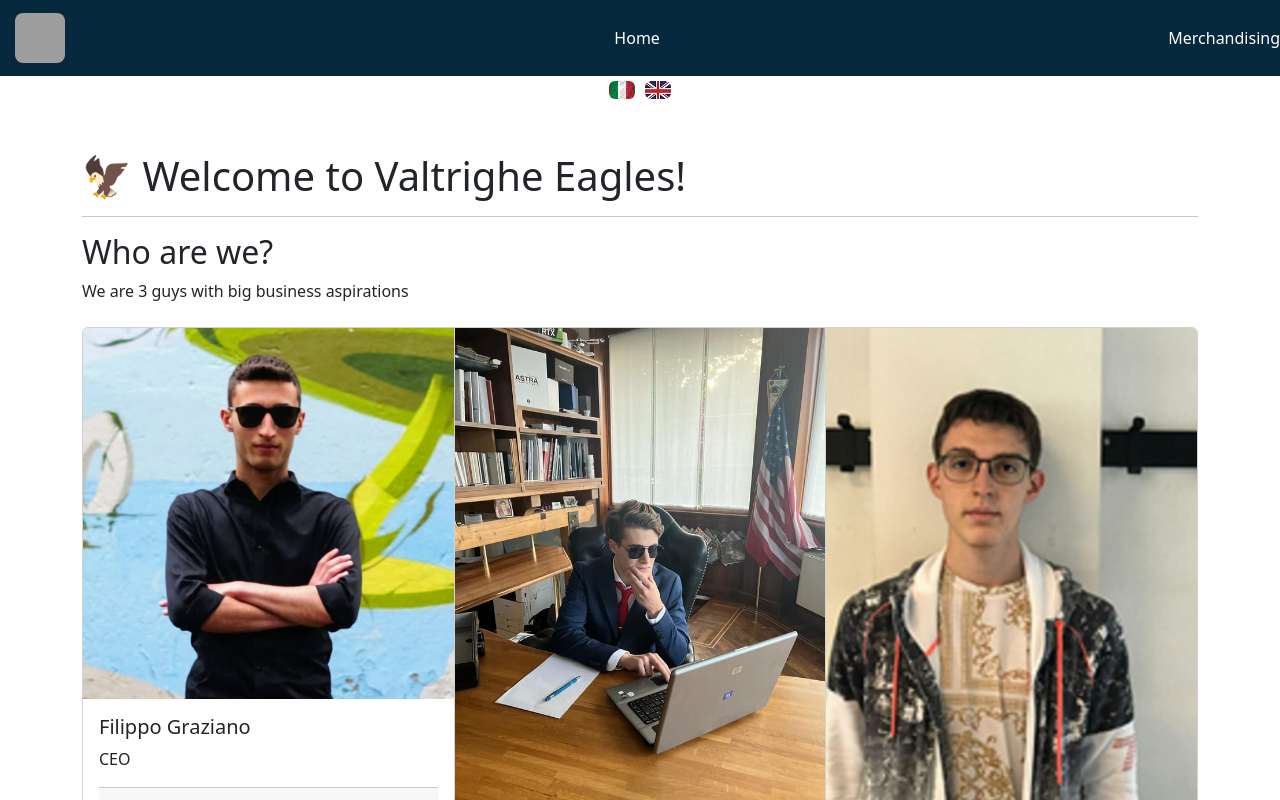
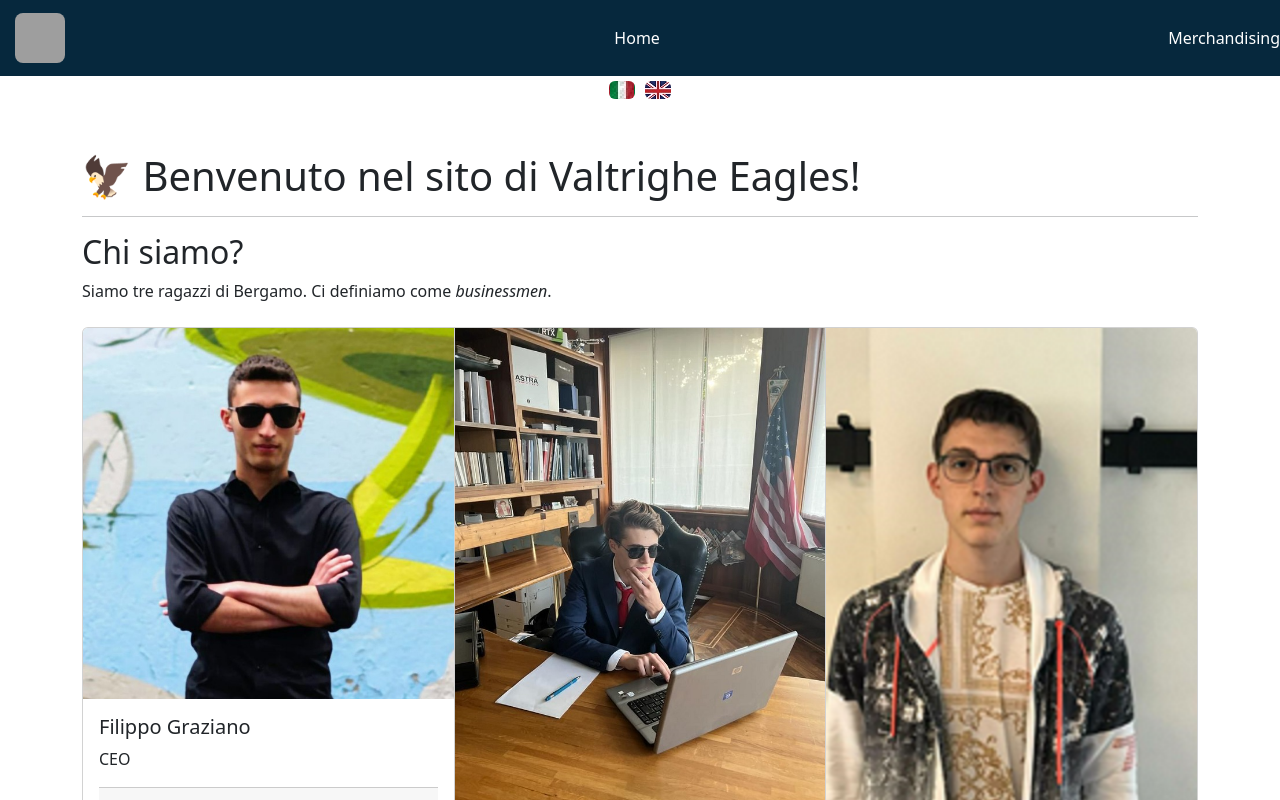
Before and after one commit to Valtrighe-Eagles/website, a React (Create React App) app: page / in a window 1280 px wide. Shown: the top 800 px of the page. Built offline with nearby package versions, Linux system fonts and the light colour scheme; grey boxes are pictures that could not be loaded.

Commit message:
🚀 Fix some stuff

```diff
--- a/src/components/Home_English.js
+++ b/src/components/Home_English.js
@@ -47,7 +47,7 @@ function Home_English () {
                 <div className="my-4">
                 <h2>What do we do?</h2>
                 <div class="alert alert-success" role="alert">
-                    🚀 <b>Sorint Hackersgen Event</b> (22/10/2022) Arduino challenge (coming soon)
+                    🚀 <b>Sorint Hackersgen Event</b> (22/10/2022) Arduino challenge
                 </div>
                 <div class="alert alert-success" role="alert">
                     🏆 <b>IT Olympics</b> (?) Informatcs competition for high school
--- a/src/components/Home_Italian.js
+++ b/src/components/Home_Italian.js
@@ -10,7 +10,7 @@ function Home_Italian () {
             <div className="container my-5">
                 <h1>🦅 Benvenuto nel sito di Valtrighe Eagles!</h1><hr />
                 <h2>Chi siamo?</h2>
-                Siamo tre ragazzi di Bergamo
+                Siamo tre ragazzi di Bergamo. Ci definiamo come <i>businessmen</i>.
                 <div class="card-group my-4">
                 <div class="card">
                     <img class="card-img-top" src={ graziano } alt="" />
--- a/src/pages/Home.js
+++ b/src/pages/Home.js
@@ -12,7 +12,7 @@ import Italy from '../img/italy.jpg';
 import English from '../img/english.jpg';
 
 function Home() {
-  const [lang, setLang] = useState("eng")
+  const [lang, setLang] = useState("ita")
 
   function ChangeLang (event, param) {
     setLang(param)
--- a/src/pages/Merchandising.js
+++ b/src/pages/Merchandising.js
@@ -7,7 +7,7 @@ import Italy from '../img/italy.jpg';
 import English from '../img/english.jpg';
 
 const Merchandising = () => {
-  const [lang, setLang] = useState("")
+  const [lang, setLang] = useState("ita")
 
   function ChangeLang (event, param) {
     setLang(param)
```
